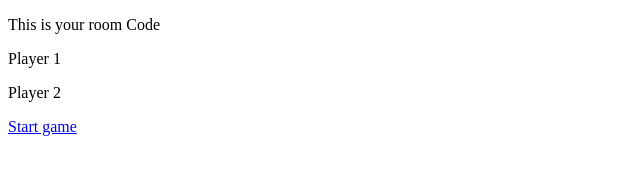
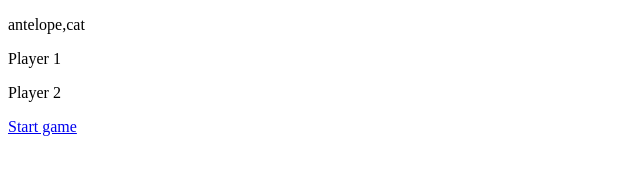
Before and after one commit to Mrashes/Project2, a plain HTML site: page maxTest/frontend/host.html in a window 1280 px wide. Shown: the whole page, without its empty margins (0-640 px from the left). Drawn offline with Linux system fonts and the light colour scheme.

Commit message:
added a mock code generator

```diff
--- a/maxTest/frontend/host.html
+++ b/maxTest/frontend/host.html
@@ -5,7 +5,7 @@
     <title>title</title>
   </head>
   <body>
-    <p>This is your room Code</p>
+    <p id="roomcode">This is your room Code</p>
     <div>
         <p>Player 1</p>
         <p>Player 2</p>
@@ -13,5 +13,28 @@
     <div>
         <a href="#">Start game</a>
     </div>
+    <script>
+      function getRandomInt(min, max) {
+        min = Math.ceil(min);
+        max = Math.floor(max);
+        return Math.floor(Math.random() * (max - min)) + min; //The maximum is exclusive and the minimum is inclusive
+      }
+
+      window.onload=start();
+
+      function start() {
+        var array = ["dog", "cat", "penguin", "antelope"];
+        var code = []
+        function codeGen(array) {
+          var code1 = getRandomInt(0, array.length)
+          var code2 = getRandomInt(0, array.length)
+          code.push(array[code1]);
+          code.push(array[code2]);
+          document.getElementById("roomcode").innerHTML = code.toString()
+        }
+
+        codeGen(array)
+      }
+    </script>
   </body>
 </html>
```
